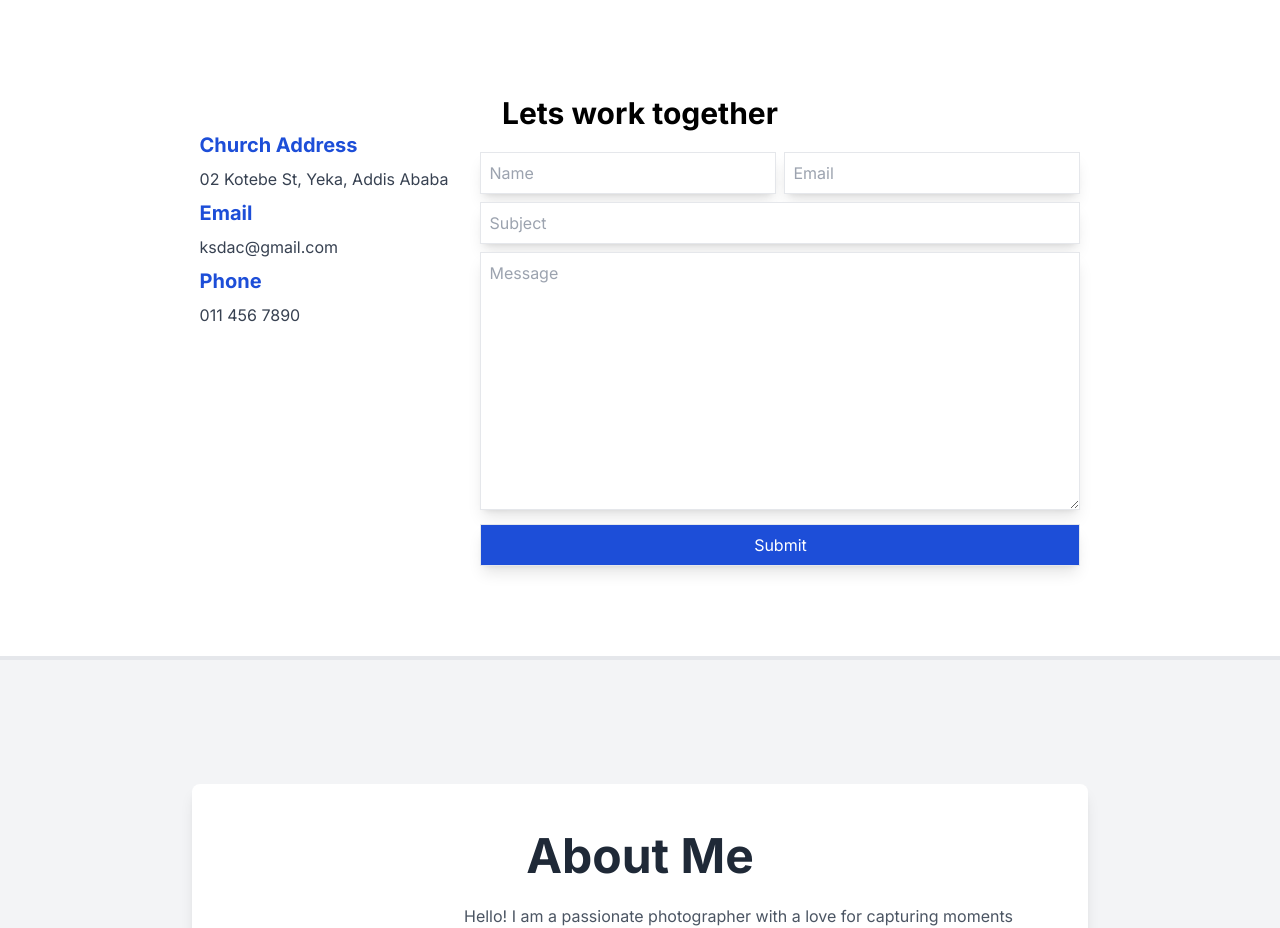
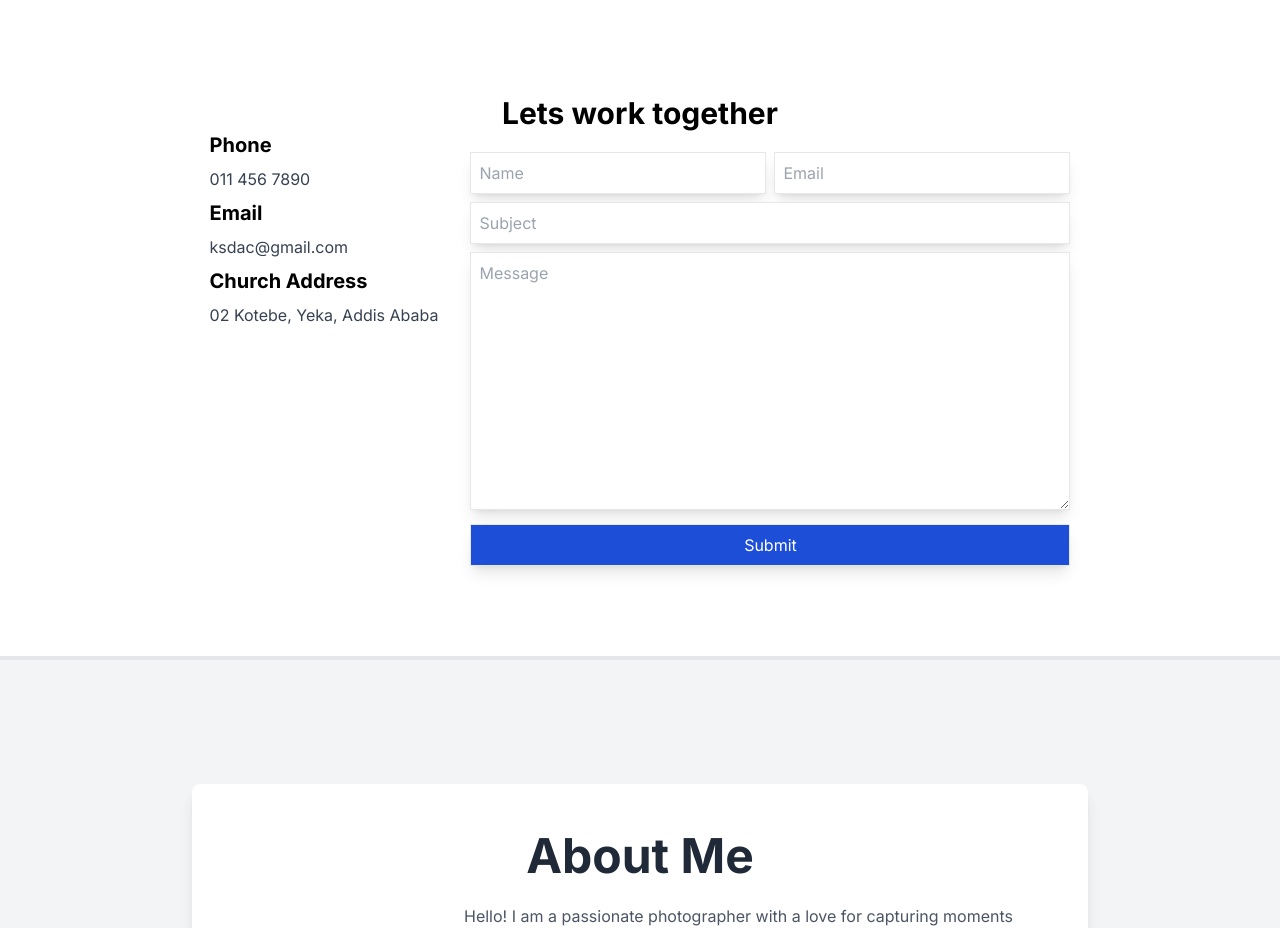
Before and after one commit to yeabtsega45/Smooth-Pictures, a Next.js app: page / in a window 1280 px wide. Shown: the part 2540-3468 px from the top of the page. Built offline with nearby package versions, Linux system fonts and the light colour scheme.

Commit message:
update styling

```diff
--- a/app/contact/page.js
+++ b/app/contact/page.js
@@ -2,19 +2,19 @@ export default function Contact() {
   return (
     <div
       id="contact"
-      className="flex flex-col justify-center items-center m-auto h-screen pt-[120px] border-y-4"
+      className="flex flex-col justify-center items-center m-auto md:h-screen pt-[120px] border-y-4"
     >
       <h1 className="text-3xl font-bold text-center">Lets work together</h1>
       <div className="flex flex-col lg:flex-row justify-between items-start gap-8">
         <div className="text-left">
-          <h2 className="text-xl text-blue-700 font-bold">Church Address</h2>
+          <h2 className="text-xl font-bold">Phone</h2>
+          <p className="text-base text-gray-700 my-2">011 456 7890</p>
+          <h2 className="text-xl font-bold">Email</h2>
+          <p className="text-base text-gray-700 my-2">ksdac@gmail.com</p>
+          <h2 className="text-xl font-bold">Church Address</h2>
           <p className="text-base text-gray-700 my-2">
-            02 Kotebe St, Yeka, Addis Ababa
+            02 Kotebe, Yeka, Addis Ababa
           </p>
-          <h2 className="text-xl text-blue-700 font-bold">Email</h2>
-          <p className="text-base text-gray-700 my-2">ksdac@gmail.com</p>
-          <h2 className="text-xl text-blue-700 font-bold">Phone</h2>
-          <p className="text-base text-gray-700 my-2">011 456 7890</p>
         </div>
         <form className="md:max-w-[600px] max-w-[350px] h-[90%] m-auto">
           <div className="grid md:grid-cols-2 gap-2">
```
